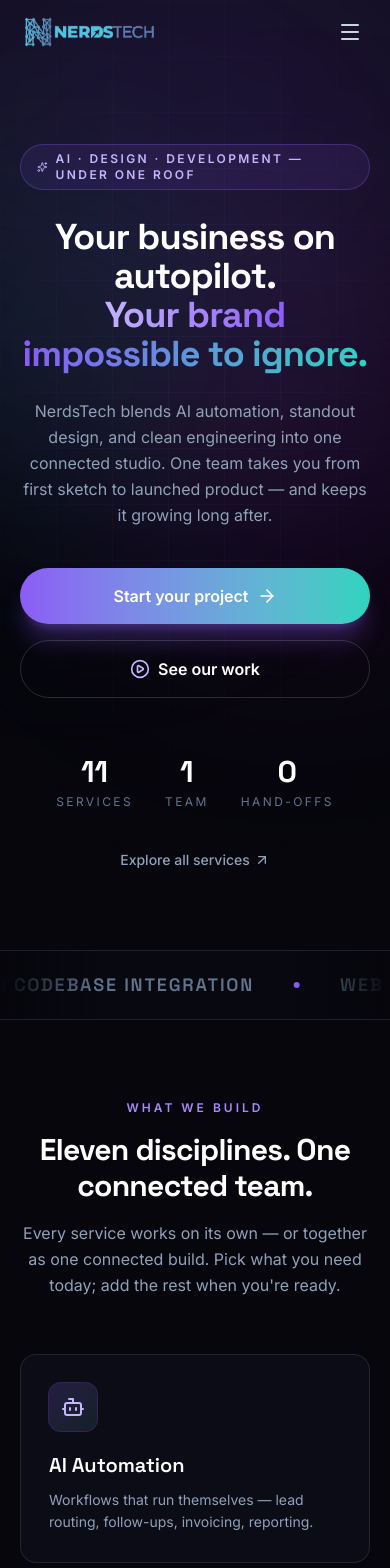
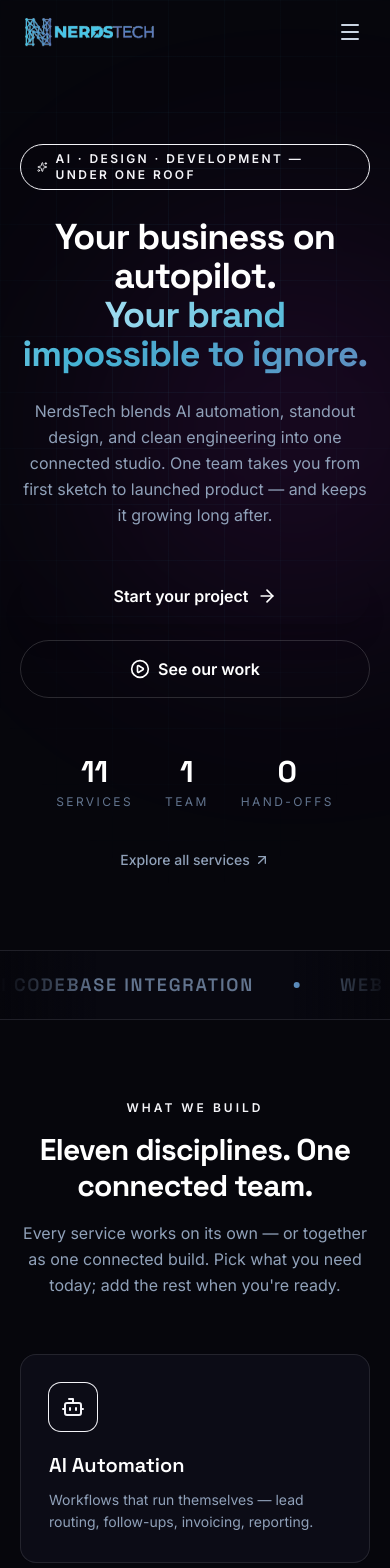
Before and after one commit to charlieboy350/nerds-tech-website, a Next.js app: page / in a window 390 px wide. Shown: the top 1568 px of the page. Built offline with nearby package versions, Linux system fonts and the light colour scheme.

Commit message:
Theme rebrand + case studies (batch 1/3)

```diff
--- a/src/app/about/page.tsx
+++ b/src/app/about/page.tsx
@@ -91,7 +91,7 @@
             {VALUES.map((v, i) => (
               <Reveal key={v.title} delay={i * 0.08}>
                 <article className="card-glow h-full rounded-2xl border border-white/10 bg-ink-800/60 p-8">
-                  <span className="grid size-12 place-items-center rounded-xl bg-gradient-to-br from-volt-500/20 to-mint-400/10 text-volt-300 ring-1 ring-volt-500/30">
+                  <span className="grid size-12 place-items-center rounded-xl bg-gradient-to-br from-steel-500/20 to-brand-400/10 text-steel-300 ring-1 ring-steel-500/30">
                     <v.icon className="size-6" />
                   </span>
                   <h3 className="mt-5 font-display text-xl font-semibold text-white">{v.title}</h3>
--- a/src/app/globals.css
+++ b/src/app/globals.css
@@ -9,13 +9,17 @@
   --color-ink-800: #12121e;
   --color-ink-700: #1c1c2c;
 
-  --color-volt-300: #c4b5fd;
-  --color-volt-400: #a78bfa;
-  --color-volt-500: #8b5cf6;
+  /* Brand secondary — steel blue sampled from the NerdsTech logo */
+  --color-steel-300: #b3cbe4;
+  --color-steel-400: #84a9cf;
+  --color-steel-500: #5d8fc0;
+  --color-steel-600: #456f9c;
 
-  --color-mint-300: #5eead4;
-  --color-mint-400: #2dd4bf;
-  --color-mint-500: #14b8a6;
+  /* Brand primary — cyan sampled from the NerdsTech logo wordmark */
+  --color-brand-300: #9fdcf0;
+  --color-brand-400: #63c6e4;
+  --color-brand-500: #45b3d4;
+  --color-brand-600: #2f93b8;
 
   --animate-marquee: marquee 42s linear infinite;
   --animate-float: float 9s ease-in-out infinite;
@@ -48,7 +52,7 @@
 }
 
 ::selection {
-  background: var(--color-volt-500);
+  background: var(--color-brand-500);
   color: white;
 }
 
@@ -67,9 +71,9 @@
   background: #3a3a58;
 }
 
-/* Gradient headline text */
+/* Gradient headline text — cyan to steel blue, like the logo */
 .text-gradient {
-  background: linear-gradient(100deg, #c4b5fd 0%, #8b5cf6 35%, #2dd4bf 100%);
+  background: linear-gradient(100deg, #9fdcf0 0%, #45b3d4 45%, #5d8fc0 100%);
   -webkit-background-clip: text;
   background-clip: text;
   color: transparent;
@@ -78,8 +82,8 @@
 /* Dotted grid backdrop used on hero */
 .bg-grid {
   background-image:
-    linear-gradient(to right, rgba(139, 92, 246, 0.07) 1px, transparent 1px),
-    linear-gradient(to bottom, rgba(139, 92, 246, 0.07) 1px, transparent 1px);
+    linear-gradient(to right, rgba(69, 179, 212, 0.07) 1px, transparent 1px),
+    linear-gradient(to bottom, rgba(69, 179, 212, 0.07) 1px, transparent 1px);
   background-size: 56px 56px;
 }
 
@@ -90,8 +94,8 @@
 }
 .card-glow:hover {
   transform: translateY(-6px);
-  border-color: rgba(139, 92, 246, 0.45);
-  box-shadow: 0 20px 60px -18px rgba(139, 92, 246, 0.45);
+  border-color: rgba(69, 179, 212, 0.45);
+  box-shadow: 0 20px 60px -18px rgba(69, 179, 212, 0.45);
 }
 
 /* Respect users who prefer reduced motion */
--- a/src/app/services/page.tsx
+++ b/src/app/services/page.tsx
@@ -56,7 +56,7 @@
                 <div className="flex flex-col gap-8 lg:flex-row lg:items-start">
                   <div className="flex-1">
                     <div className="flex items-center gap-4">
-                      <span className="grid size-14 shrink-0 place-items-center rounded-2xl bg-gradient-to-br from-volt-500/20 to-mint-400/10 text-volt-300 ring-1 ring-volt-500/30">
+                      <span className="grid size-14 shrink-0 place-items-center rounded-2xl bg-gradient-to-br from-steel-500/20 to-brand-400/10 text-steel-300 ring-1 ring-steel-500/30">
                         <service.icon className="size-7" />
                       </span>
                       <div>
@@ -77,7 +77,7 @@
                     <ul className="mt-4 space-y-2.5">
                       {service.deliverables.map((d) => (
                         <li key={d} className="flex items-start gap-2.5 text-sm text-slate-300">
-                          <Check className="mt-0.5 size-4 shrink-0 text-mint-300" strokeWidth={3} />
+                          <Check className="mt-0.5 size-4 shrink-0 text-brand-300" strokeWidth={3} />
                           {d}
                         </li>
                       ))}
--- a/src/components/CtaBanner.tsx
+++ b/src/components/CtaBanner.tsx
@@ -10,10 +10,10 @@
     <section className="relative py-20 sm:py-24" aria-label="Call to action">
       <div className="mx-auto max-w-7xl px-5 sm:px-8">
         <Reveal>
-          <div className="relative overflow-hidden rounded-3xl border border-volt-500/30 bg-gradient-to-br from-volt-500/20 via-ink-800 to-ink-900 px-8 py-14 text-center sm:px-16 sm:py-20">
+          <div className="relative overflow-hidden rounded-3xl border border-steel-500/30 bg-gradient-to-br from-steel-500/20 via-ink-800 to-ink-900 px-8 py-14 text-center sm:px-16 sm:py-20">
             <div className="bg-grid absolute inset-0 opacity-50" aria-hidden="true" />
             <motion.div
-              className="absolute -top-24 left-1/2 h-64 w-[560px] -translate-x-1/2 rounded-full bg-volt-500/25 blur-[100px]"
+              className="absolute -top-24 left-1/2 h-64 w-[560px] -translate-x-1/2 rounded-full bg-steel-500/25 blur-[100px]"
               aria-hidden="true"
               animate={{ opacity: [0.5, 0.9, 0.5], scale: [1, 1.08, 1] }}
               transition={{ duration: 6, repeat: Infinity, ease: "easeInOut" }}
--- a/src/components/Marquee.tsx
+++ b/src/components/Marquee.tsx
@@ -13,7 +13,7 @@
             <span className="font-display text-lg font-semibold uppercase tracking-widest text-slate-500">
               {s.title}
             </span>
-            <span className="size-1.5 rounded-full bg-volt-500" />
+            <span className="size-1.5 rounded-full bg-steel-500" />
           </span>
         ))}
       </div>
--- a/src/components/Navbar.tsx
+++ b/src/components/Navbar.tsx
@@ -61,7 +61,7 @@
         <div className="hidden md:block">
           <Link
             href="/contact"
-            className="group inline-flex items-center gap-1.5 rounded-full bg-white px-5 py-2.5 text-sm font-semibold text-ink-950 transition-all hover:bg-volt-300"
+            className="group inline-flex items-center gap-1.5 rounded-full bg-white px-5 py-2.5 text-sm font-semibold text-ink-950 transition-all hover:bg-steel-300"
           >
             Start a project
             <ArrowUpRight className="size-4 transition-transform group-hover:translate-x-0.5 group-hover:-translate-y-0.5" />
--- a/src/components/PageHero.tsx
+++ b/src/components/PageHero.tsx
@@ -14,7 +14,7 @@
   return (
     <section className="relative overflow-hidden pt-36 pb-14 sm:pt-44 sm:pb-20" aria-label="Page introduction">
       <div className="bg-grid absolute inset-0 [mask-image:radial-gradient(ellipse_70%_60%_at_50%_30%,black,transparent)]" aria-hidden="true" />
-      <div className="absolute -top-32 left-1/2 h-[380px] w-[720px] -translate-x-1/2 rounded-full bg-volt-500/15 blur-[130px]" aria-hidden="true" />
+      <div className="absolute -top-32 left-1/2 h-[380px] w-[720px] -translate-x-1/2 rounded-full bg-steel-500/15 blur-[130px]" aria-hidden="true" />
       <motion.div
         initial={{ opacity: 0, y: 30 }}
         animate={{ opacity: 1, y: 0 }}
@@ -22,7 +22,7 @@
         className="relative mx-auto max-w-7xl px-5 text-center sm:px-8"
       >
         <Reveal>
-          <p className="text-xs font-semibold uppercase tracking-[0.25em] text-volt-400">{eyebrow}</p>
+          <p className="text-xs font-semibold uppercase tracking-[0.25em] text-steel-400">{eyebrow}</p>
         </Reveal>
         <h1 className="mx-auto mt-4 max-w-3xl font-display text-4xl font-bold tracking-tight text-white sm:text-5xl lg:text-6xl">
           {title}
```
Also changed, not shown: src/components/Footer.tsx (+4 -4 lines).
